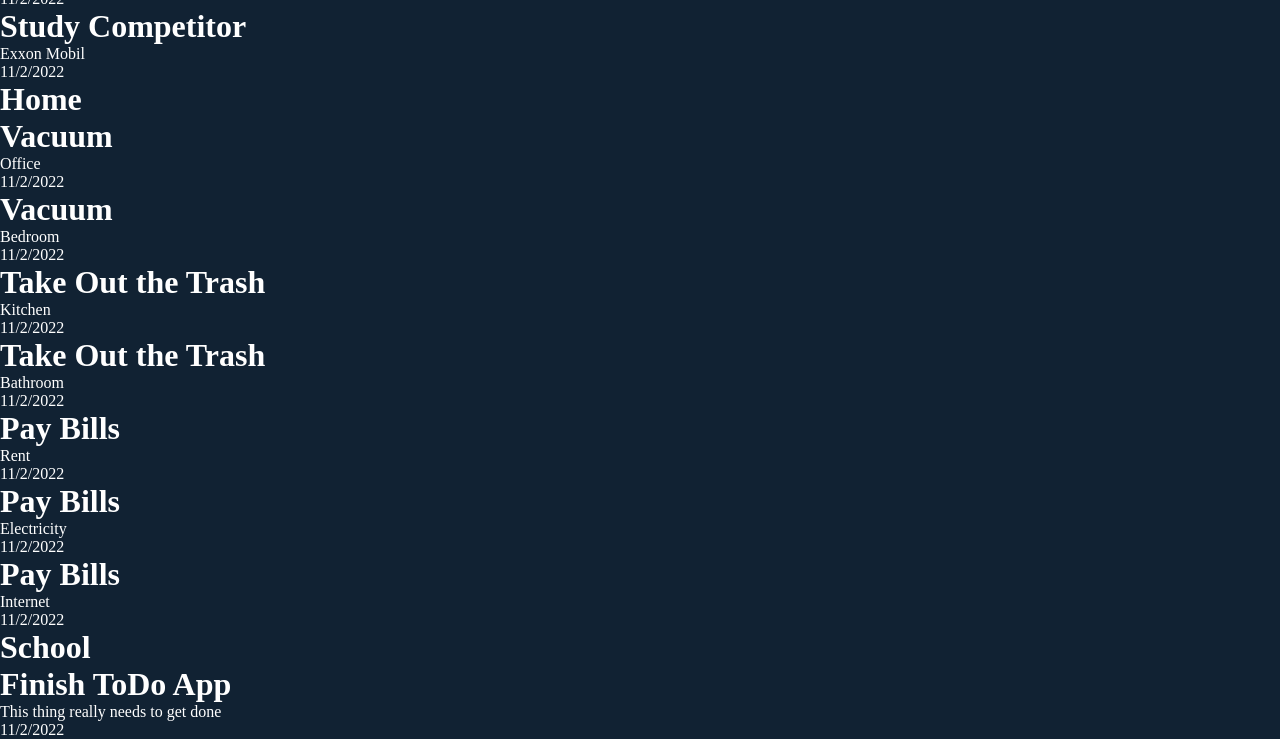
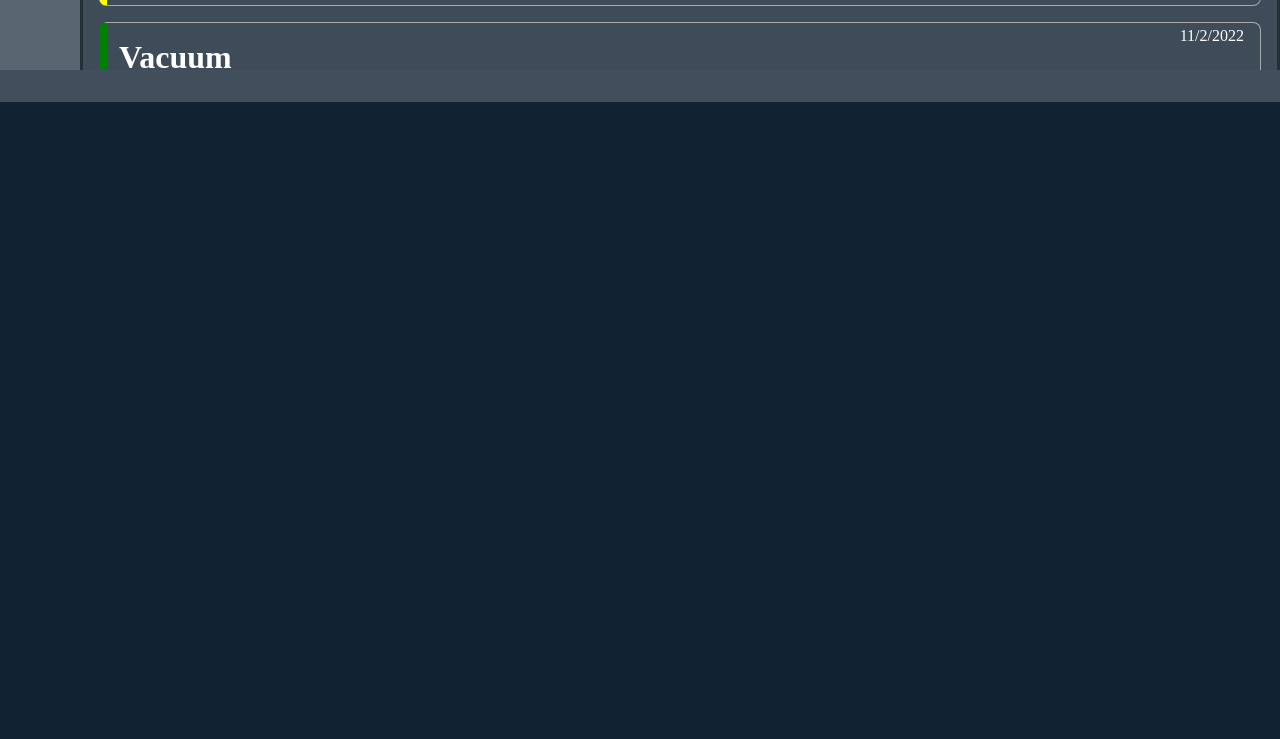
Before and after one commit to justindanielclark/ToDoList, a website built with webpack: page index.html in a window 1280 px wide. Shown: the part 698-1437 px from the top of the page. After the commit the page ends 800 px from the top, so only its background shows below. Built offline with nearby package versions, Linux system fonts and the light colour scheme.

Commit message:
EOD 11-1

```diff
--- a/src/Styles/index.scss
+++ b/src/Styles/index.scss
@@ -2,6 +2,75 @@ body, * {
   margin: 0;
   padding: 0;
   box-sizing: border-box;
+}
+body {
   background-color: #123;
   color: white;
+  display: grid;
+  grid-template-rows: 2rem 1fr 2rem;
+  grid-template-columns: 5rem 1fr;
+  max-height: 100vh;
+  min-height: 100vh;
 }
+header {
+  grid-area: 1 / 1 / 2 / 3;
+  background-color: rgba(255,255,255,.4);
+}
+aside {
+  grid-area: 2 / 1 / 3 / 2;
+  background-color: rgba(255,255,255,.3);
+}
+main {
+  grid-area: 2 / 2 / 3 / 3;
+  background-color: rgba(255,255,255,.1);
+  overflow-y: scroll;
+}
+footer {
+  grid-area: 3 / 1 / 4 / 3;
+  background-color: rgba(255,255,255,.2);
+}
+
+.projectList {
+  list-style-type: none;
+  margin: 1rem auto;
+  padding: 1rem;
+  border-radius: 1rem;
+  &:nth-of-type(2n-1){
+    border: 3px solid rgba(255,255,255,.1);
+    background-color: rgba(0,0,0,.1);
+  }
+  &:nth-of-type(2n){
+    border: 3px solid rgba(0,0,0,.4);
+    background-color: rgba(255,255,255,.1);
+  }
+}
+.toDo {
+  border: 1px solid darkgrey;
+  border-radius: .5rem;
+  margin-top: 1rem;
+  padding: .5rem;
+  position: relative;
+  &:first-child {
+    margin-top: 0rem;
+  }
+  &.high {
+    border-left: .5rem solid red;
+  }
+  &.med {
+    border-left: .5rem solid yellow;
+  }
+  &.low {
+    border-left: .5rem solid green;
+  }
+  .title {
+    margin: .5rem .25rem;
+  }
+  .description {
+    margin-left: .5rem;
+  }
+  .dueDate {
+    position: absolute;
+    top: .25rem;
+    right: 1rem;
+  }
+}
--- a/webpack.config.js
+++ b/webpack.config.js
@@ -50,17 +50,11 @@ const config = {
         new HtmlWebpackPlugin({
             template: 'index.html',
         }),
-
-        // Add your plugins here
-        // Learn more about plugins from https://webpack.js.org/configuration/plugins/
     ],
 };
-
 module.exports = () => {
     if (isProduction) {
         config.mode = 'production';
-
-
     } else {
         config.mode = 'development';
     }
```
Also changed, not shown: src/Views/Project_View.js (added).
